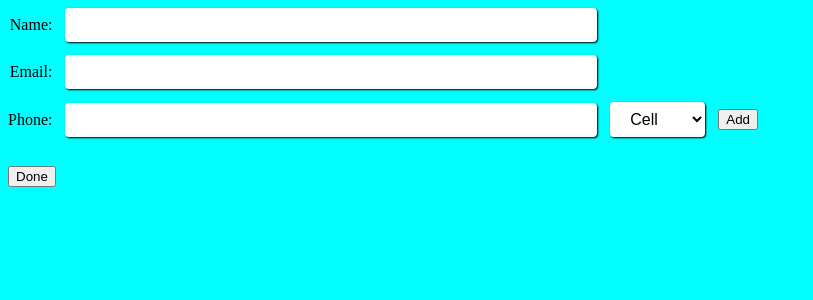
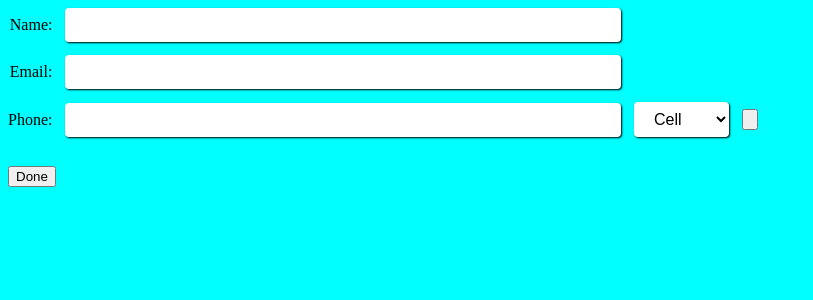
Before and after one commit to gitdingus/cv-application, a React app: page / in a window 1280 px wide. Shown: the top 300 px of the page, without its empty margins (0-813 px from the left). Built offline with nearby package versions, Linux system fonts and the light colour scheme.

Commit message:
Use icons instead of text for buttons

```diff
--- a/src/components/contact-info/Edit.jsx
+++ b/src/components/contact-info/Edit.jsx
@@ -1,6 +1,8 @@
 import React from 'react';
 import PropTypes from 'prop-types';
 import { v4 as uuid } from 'uuid';
+import plusImage from '../plus.svg';
+import trashImage from '../trash-can-outline.svg';
 import styles from './edit.module.css';
 
 class Edit extends React.Component {
@@ -38,7 +40,7 @@ class Edit extends React.Component {
       <li key={number.uuid}>
         <span>{number.number}</span>
         <span>{number.type}</span>
-        <button type="button" onClick={() => this.removeNumber(number.uuid)}>Remove</button>
+        <button type="button" onClick={() => this.removeNumber(number.uuid)}><img src={trashImage} alt="Remove Number" /></button>
       </li>
     ));
   }
@@ -113,7 +115,7 @@ class Edit extends React.Component {
             <option value="work">Work</option>
             <option value="other">Other</option>
           </select>
-          <button type="button" onClick={this.addPhone}>Add</button>
+          <button type="button" onClick={this.addPhone}><img src={plusImage} alt="Add Number" /></button>
           <div className={styles.phoneNumbersList}>
             <ul>
               { this.getPhoneListElements() }
```
Also changed, not shown: src/components/plus.svg (added), src/components/trash-can-outline.svg (added).
